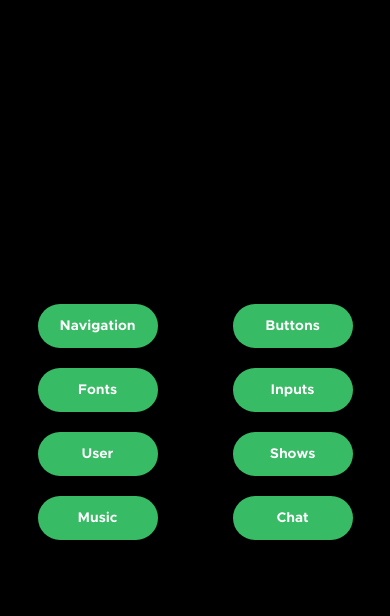
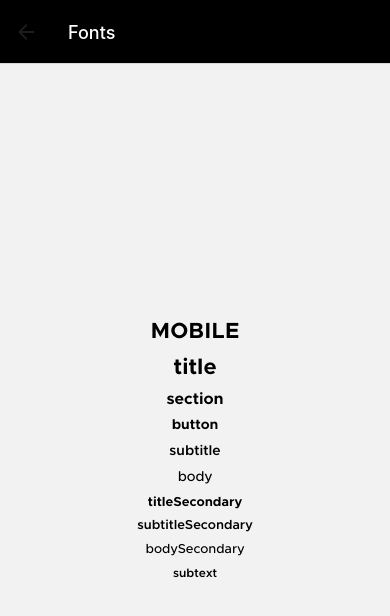
Before and after one commit to Costa-Alexandre/ambient-FE, a React Native app: screen /Fonts in a window 390 px wide. Shown: the top 616 px of the page. Built offline with nearby package versions, Linux system fonts and the light colour scheme.

Commit message:
route to Fonts working

```diff
--- a/App.js
+++ b/App.js
@@ -3,7 +3,12 @@ import { StyleSheet } from 'react-native';
 import { useFonts } from 'expo-font';
 import AppLoading from 'expo-app-loading';
 import Home from './screens/Home';
+import AllButtons from './screens/AllButtons';
+import { NavigationContainer } from '@react-navigation/native';
+import { createNativeStackNavigator } from '@react-navigation/native-stack';
+import Fonts from './screens/Fonts';
 
+const Stack = createNativeStackNavigator();
 
 export default function App() {
   let [fontsLoaded] = useFonts({
@@ -14,7 +19,24 @@ export default function App() {
 
   if (fontsLoaded) {
     return (
-      <Home />
+    <NavigationContainer>
+      <Stack.Navigator
+        screenOptions={{ headerStyle: { backgroundColor: '#000' }, headerTitleStyle: { color: '#fff'} }}
+        >
+        <Stack.Screen
+          name="Home"
+          component={Home}
+          options={{ title: 'Components'}} />
+        <Stack.Screen
+          name="Buttons"
+          component={AllButtons}
+          />
+          <Stack.Screen
+          name="Fonts"
+          component={Fonts}
+          />
+      </Stack.Navigator>
+    </NavigationContainer>
     );
   } else {
     return (
--- a/package.json
+++ b/package.json
@@ -8,6 +8,8 @@
     "eject": "expo eject"
   },
   "dependencies": {
+    "@react-navigation/native": "^6.0.2",
+    "@react-navigation/native-stack": "^6.1.0",
     "expo": "~42.0.1",
     "expo-app-loading": "^1.1.2",
     "expo-font": "~9.2.1",
@@ -15,6 +17,8 @@
     "react": "16.13.1",
     "react-dom": "16.13.1",
     "react-native": "https://github.com/expo/react-native/archive/sdk-42.0.0.tar.gz",
+    "react-native-safe-area-context": "3.2.0",
+    "react-native-screens": "~3.4.0",
     "react-native-web": "~0.13.12"
   },
   "devDependencies": {
--- a/assets/fonts/Fonts.js
+++ b/screens/Fonts.js
@@ -5,9 +5,9 @@ import { Text, View, StyleSheet } from 'react-native';
 
 export default function Fonts() {
   let [fontsLoaded] = useFonts({
-    'clarity-city-bold': require('./assets/fonts/ClarityCity-Bold.otf'),
-    'clarity-city-medium': require('./assets/fonts/ClarityCity-Medium.otf'),
-    'clarity-city-semibold': require('./assets/fonts/ClarityCity-SemiBold.otf')
+    'clarity-city-bold': require('../assets/fonts/ClarityCity-Bold.otf'),
+    'clarity-city-medium': require('../assets/fonts/ClarityCity-Medium.otf'),
+    'clarity-city-semibold': require('../assets/fonts/ClarityCity-SemiBold.otf')
   })
 
   if(fontsLoaded) {
```
Also changed, not shown: 1 other file (tests, documents, lock files or other folders).
